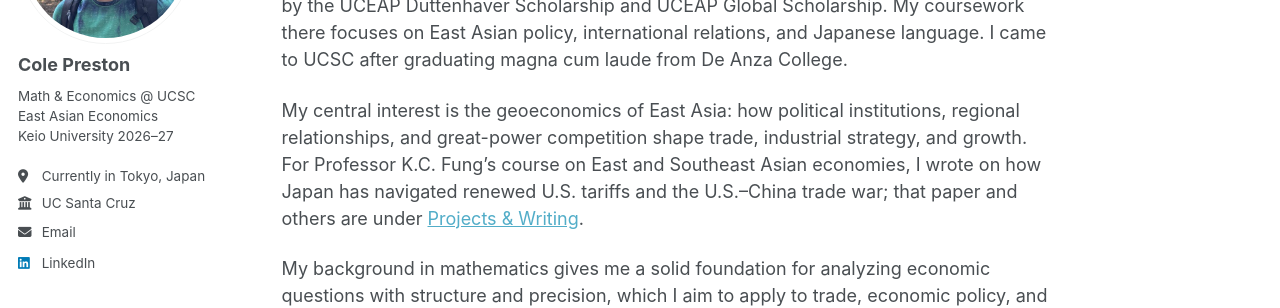
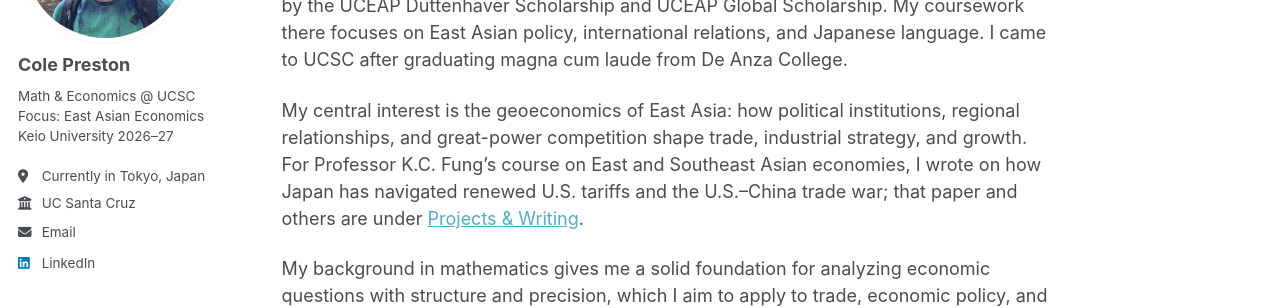
Before and after one commit to cole-preston/cole-preston.github.io, a Jekyll site: the page built from _pages/about.md, in a window 1280 px wide. Shown: the part 232-540 px from the top of the page. Built offline with Jekyll 4.4.1, drawn with Linux system fonts in a browser that asks for light colours; a style sheet for code colours, icons or effects is not loaded.

Commit message:
Sidebar: label focus line
Co-Authored-By: Claude Opus 5.5 <noreply@anthropic.com>

```diff
--- a/_config.yml
+++ b/_config.yml
@@ -26,7 +26,7 @@ author:
   avatar           : "cole-preston.jpg"
   name             : "Cole Preston"
   pronouns         : # example: "she/her"
-  bio              : "Math & Economics @ UCSC<br>East Asian Economics<br>Keio University 2026–27"
+  bio              : "Math & Economics @ UCSC<br>Focus: East Asian Economics<br>Keio University 2026–27"
   location         : "Currently in Tokyo, Japan"
   employer         : "UC Santa Cruz"
   uri              : # URL
```
